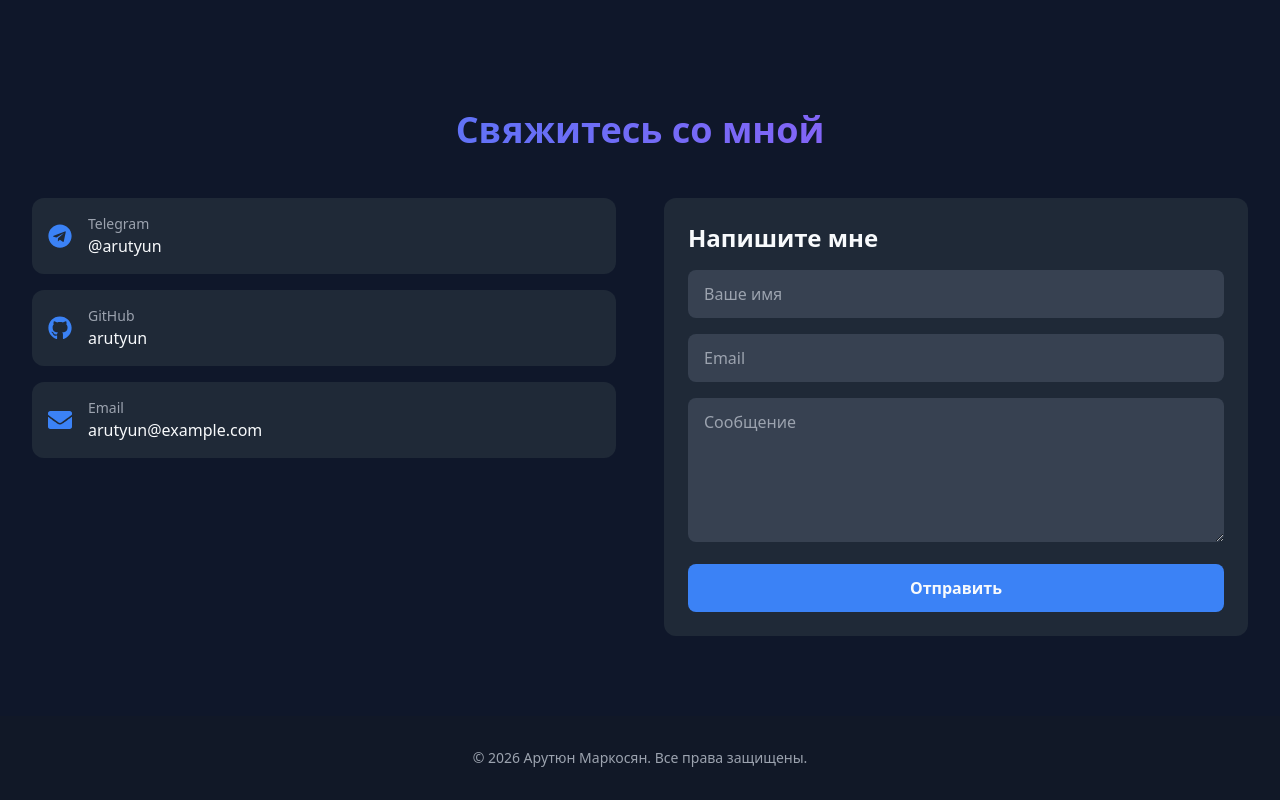
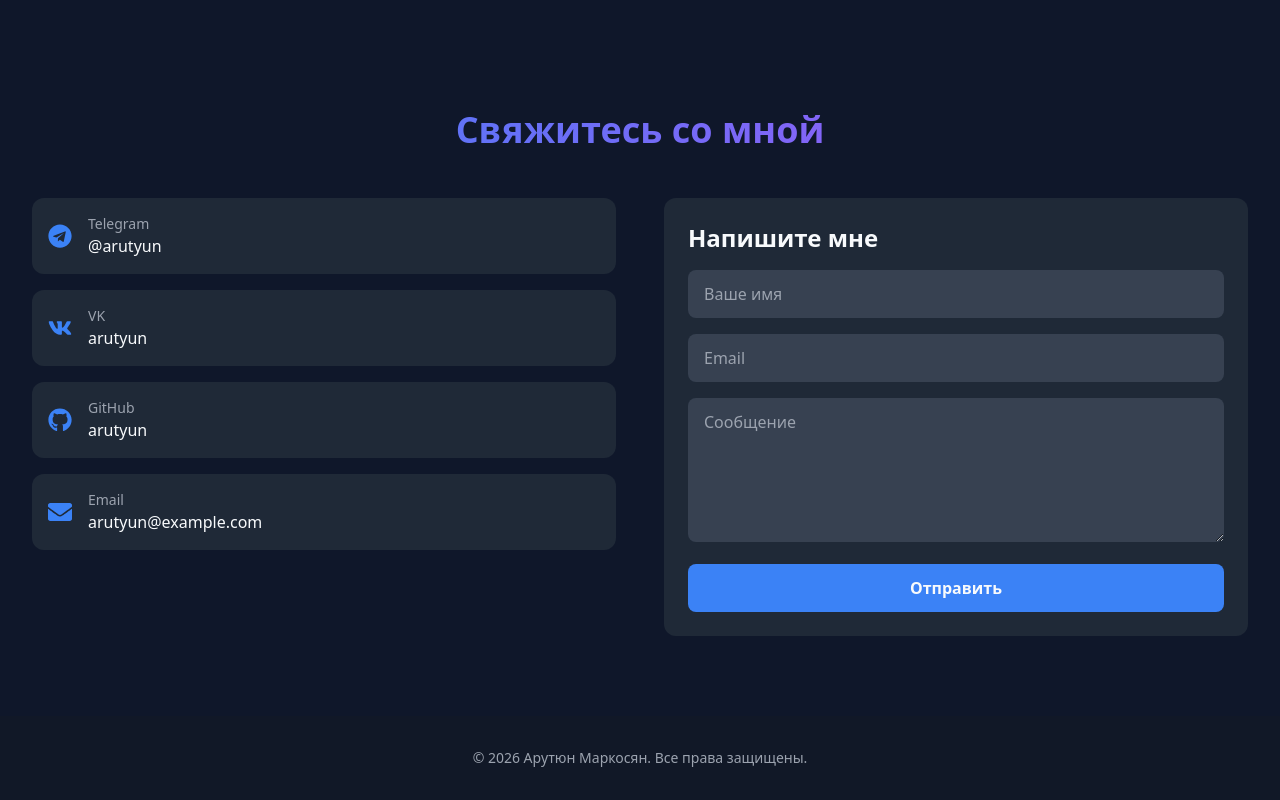
Before and after one commit to Arutik228/portfolio, a Next.js app: page / in a window 1280 px wide. Shown: the part 1994-2794 px from the top of the page. Built offline with nearby package versions, Linux system fonts and the light colour scheme.

Commit message:
Add files via upload

```diff
--- a/app/page.js
+++ b/app/page.js
@@ -301,9 +301,10 @@ export default function Home() {
           <h2 className="text-3xl md:text-4xl font-bold text-center mb-12 bg-gradient-to-r from-primary to-purple-500 bg-clip-text text-transparent">Свяжитесь со мной</h2>
           <div className="grid md:grid-cols-2 gap-12">
             <div className="space-y-4">
-              <a href="https://t.me/Arutik52" target="_blank" className="flex items-center gap-4 p-4 bg-gray-800 rounded-xl hover:bg-gray-700 transition group"><FaTelegram className="text-2xl text-primary group-hover:scale-110" /><div><p className="text-sm text-gray-400">Telegram</p><p className="font-medium">@arutyun</p></div></a>
-              <a href="https://github.com/Arutik228" target="_blank" className="flex items-center gap-4 p-4 bg-gray-800 rounded-xl hover:bg-gray-700 transition group"><FaGithub className="text-2xl text-primary group-hover:scale-110" /><div><p className="text-sm text-gray-400">GitHub</p><p className="font-medium">arutyun</p></div></a>
-              <a href="mailto:arutiktopcik@gmail.com" className="flex items-center gap-4 p-4 bg-gray-800 rounded-xl hover:bg-gray-700 transition group"><FaEnvelope className="text-2xl text-primary group-hover:scale-110" /><div><p className="text-sm text-gray-400">Email</p><p className="font-medium">arutyun@example.com</p></div></a>
+              <a href="https://t.me/arutyun" target="_blank" className="flex items-center gap-4 p-4 bg-gray-800 rounded-xl hover:bg-gray-700 transition group"><FaTelegram className="text-2xl text-primary group-hover:scale-110" /><div><p className="text-sm text-gray-400">Telegram</p><p className="font-medium">@arutyun</p></div></a>
+              <a href="https://vk.com/arutyun" target="_blank" className="flex items-center gap-4 p-4 bg-gray-800 rounded-xl hover:bg-gray-700 transition group"><FaVk className="text-2xl text-primary group-hover:scale-110" /><div><p className="text-sm text-gray-400">VK</p><p className="font-medium">arutyun</p></div></a>
+              <a href="https://github.com/arutyun" target="_blank" className="flex items-center gap-4 p-4 bg-gray-800 rounded-xl hover:bg-gray-700 transition group"><FaGithub className="text-2xl text-primary group-hover:scale-110" /><div><p className="text-sm text-gray-400">GitHub</p><p className="font-medium">arutyun</p></div></a>
+              <a href="mailto:arutyun@example.com" className="flex items-center gap-4 p-4 bg-gray-800 rounded-xl hover:bg-gray-700 transition group"><FaEnvelope className="text-2xl text-primary group-hover:scale-110" /><div><p className="text-sm text-gray-400">Email</p><p className="font-medium">arutyun@example.com</p></div></a>
             </div>
             <div className="bg-gray-800 p-6 rounded-xl">
               <h3 className="text-2xl font-bold mb-4">Напишите мне</h3>
```
Also changed, not shown: app/globals.css (line endings or trailing spaces), app/layout.js (line endings or trailing spaces).
